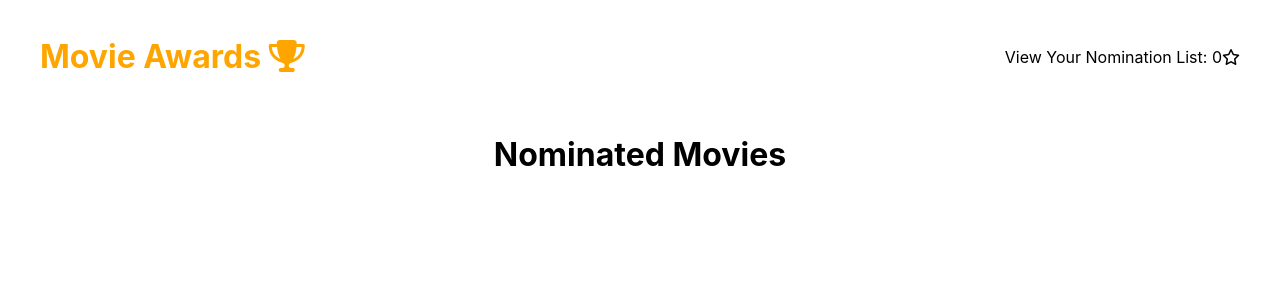
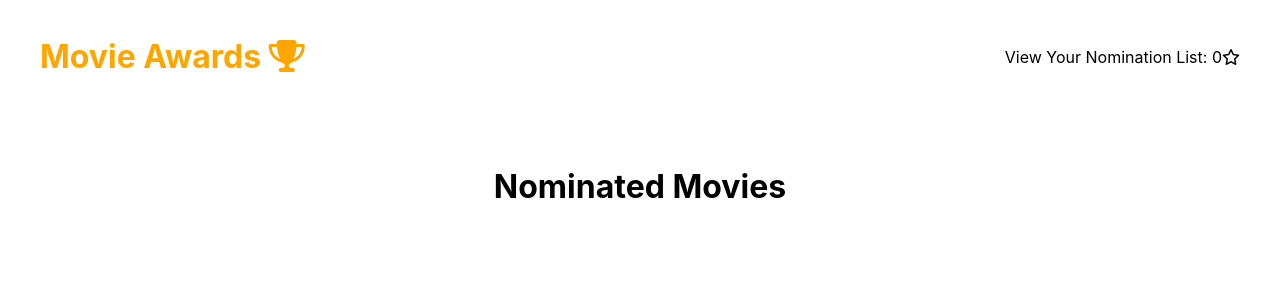
Before and after one commit to vtellez1/omdbmovies, a React (Create React App) app: page /nominated in a window 1280 px wide. Shown: the top 300 px of the page. Built offline with nearby package versions, Linux system fonts and the light colour scheme.

Commit message:
created banner componet, set up basic styles and funcationality

```diff
--- a/src/App.js
+++ b/src/App.js
@@ -3,6 +3,7 @@ import { Switch, Route } from 'react-router-dom';
 import './App.css';
 
 import Header from './components/header/header.component';
+import Banner from './components/banner/banner.component';
 
 import Homepage from './pages/homepage.component';
 import NominatedList from './pages/nominatedList.component';
@@ -11,6 +12,7 @@ function App() {
   return (
     <div className="App">
       <Header/>
+      <Banner/>
       <Switch>
         <Route exact path="/" component={Homepage}/>
         <Route path="/nominated" component={NominatedList}/>
--- /dev/null
+++ b/src/components/banner/banner.component.jsx
@@ -0,0 +1,24 @@
+import React from 'react';
+import { connect } from 'react-redux';
+
+import { BannerContainer, BannerDiv } from './banner.styles.jsx';
+
+const Banner = ({ nominations }) => {
+
+    return(
+    <BannerContainer>
+        {Object.keys(nominations.nominations).length >= 5 ?
+        <BannerDiv>
+        <h1>5 movies have been nominated</h1>
+        </BannerDiv>
+         : null }
+    </BannerContainer>
+    )
+};
+
+const mapStateToProps = state => {
+    return{
+        nominations: state.nominations
+    }
+}
+export default connect(mapStateToProps)(Banner);
--- /dev/null
+++ b/src/components/banner/banner.styles.jsx
@@ -0,0 +1,10 @@
+import styled from 'styled-components';
+import { Link } from 'react-router-dom';
+
+export const BannerContainer = styled.div`
+padding: 1rem 2.5rem;
+`
+
+export const BannerDiv = styled.div`
+background-color: red;
+`
--- a/src/components/movieCard/movieCard.component.jsx
+++ b/src/components/movieCard/movieCard.component.jsx
@@ -6,7 +6,7 @@ import { addNomination, removeNomination } from '../../redux/nominations/nominat
 import { MovieCardContainer } from './movieCard.styles'
 
 const MovieCard = ({ movie, nominations, addNomination, removeNomination, nominated }) => {
-    console.log(nominations.nominations)
+
     const movieClick = () => {
         addNomination(movie)
     }
```
